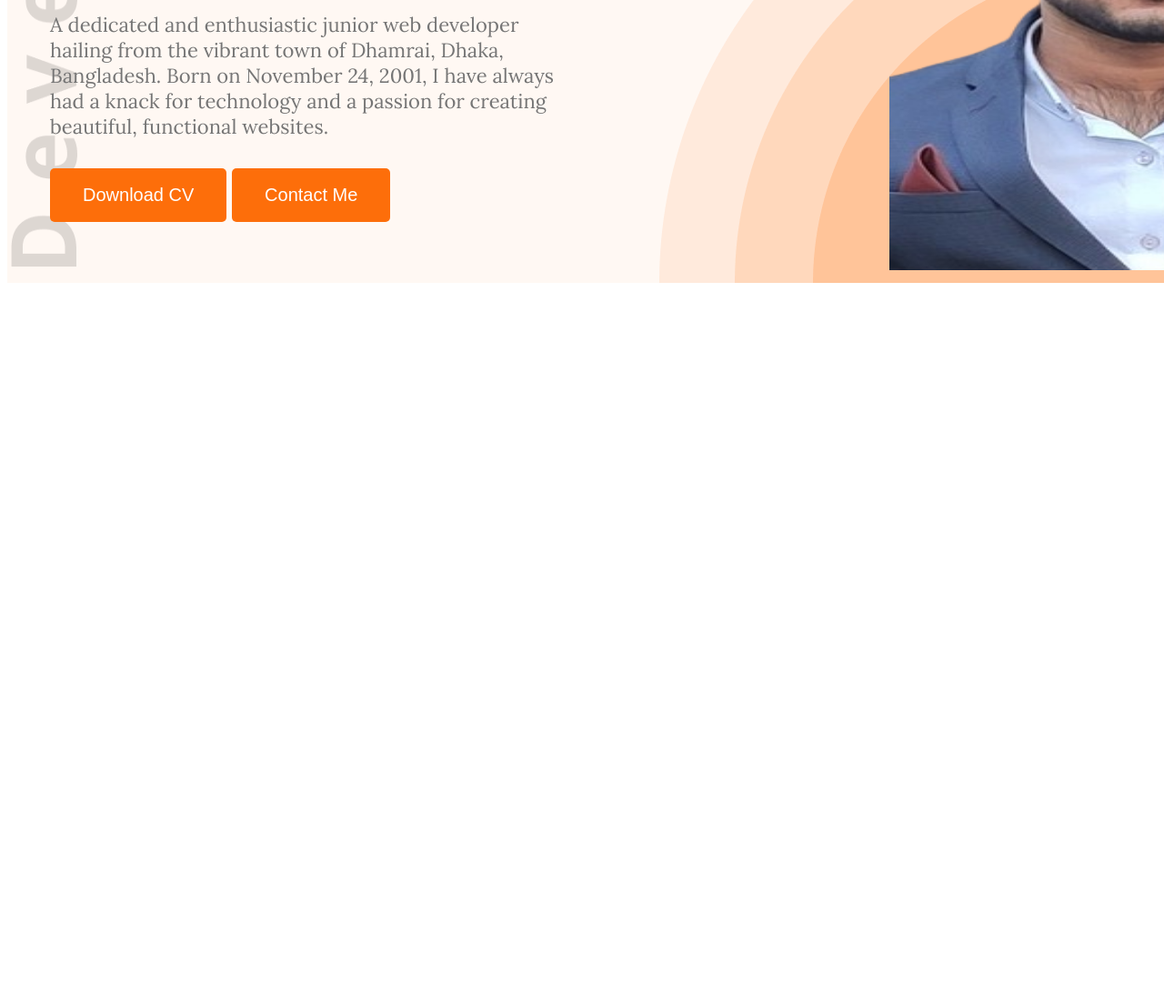
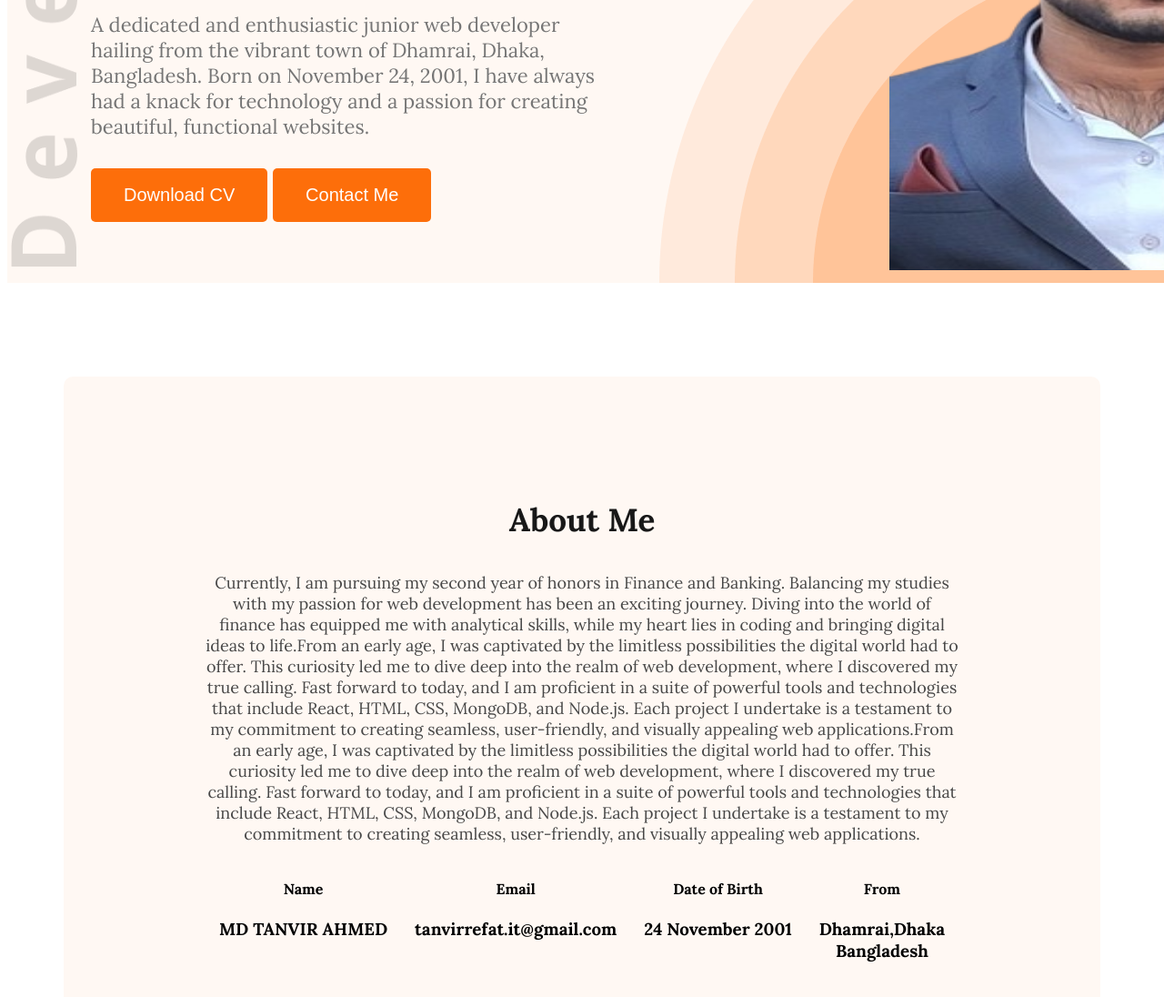
Before and after one commit to tanvirahmed888/tanvir-ahmed, a plain HTML site: page index.html in a window 1280 px wide. Shown: the part 434-1530 px from the top of the page at 91% size. Before the commit the page ends 800 px from the top, so only its background shows below. Drawn offline with Linux system fonts and the light colour scheme.

Commit message:
added about section

```diff
--- a/index.html
+++ b/index.html
@@ -11,7 +11,7 @@
     <link rel="stylesheet" href="styles/style.css">
 </head>
 <body class="lora-normal">
-    <header class="header">
+    <header class="header secendry-bg">
        <nav> <h3 class="nav-title">Tanv<span class="text-primary">i</span>r</h3>
         <ul>
             <li><a class="dark-2" href="https://www.google.com/" target="_blank">Portfolio</a></li>
@@ -33,7 +33,34 @@
             <img class="banner-profile" src="images/tanvir.png" alt="">
         </div>
     </header>
-    <main></main>
+    <main>
+        <section class="about secendry-bg">
+            <h3 class="section-title dark-1">About Me</h3>
+            <p class="section-description dark-2">
+Currently, I am pursuing my second year of honors in Finance and Banking. Balancing my studies with my passion for web development has been an exciting journey. Diving into the world of finance has equipped me with analytical skills, while my heart lies in coding and bringing digital ideas to life.From an early age, I was captivated by the limitless possibilities the digital world had to offer. This curiosity led me to dive deep into the realm of web development, where I discovered my true calling. Fast forward to today, and I am proficient in a suite of powerful tools and technologies that include React, HTML, CSS, MongoDB, and Node.js. Each project I undertake is a testament to my commitment to creating seamless, user-friendly, and visually appealing web applications.From an early age, I was captivated by the limitless possibilities the digital world had to offer. This curiosity led me to dive deep into the realm of web development, where I discovered my true calling. Fast forward to today, and I am proficient in a suite of powerful tools and technologies that include React, HTML, CSS, MongoDB, and Node.js. Each project I undertake is a testament to my commitment to creating seamless, user-friendly, and visually appealing web applications.
+
+            </p>
+            <div class="about-items">
+                <div class="about-item">
+                    <h4 class="item">Name</h4>
+                    <h3 class="item-description">MD TANVIR AHMED</h3>
+                </div>
+                <div class="about-item">
+                    <h4 class="item">Email</h4>
+                    <h3 class="item-description">tanvirrefat.it@gmail.com</h3>
+                </div>
+                <div class="about-item">
+                    <h4 class="item">Date of Birth</h4>
+                    <h3 class="item-description">24 November 2001</h3>
+                </div>
+                <div class="about-item">
+                    <h4 class="item">From</h4>
+                    <h3 class="item-description">Dhamrai,Dhaka <br> Bangladesh</h3>
+                </div>
+            </div>
+
+        </section>
+    </main>
     <footer></footer>
 </body>
 </html>
--- a/styles/style.css
+++ b/styles/style.css
@@ -5,8 +5,20 @@
   }
 /* shared-style */
 
+.secendry-bg{
+    background-color: rgb(255, 248, 243);
+}
+
 .text-primary{
     color: rgb(253, 110, 10);
+}
+.section-title{
+    font-size: 35px;
+    font-weight: bold;
+}
+.section-description{
+    font-size: 18px;
+
 }
 .btn-primary{
     color: white;
@@ -20,7 +32,7 @@
     color: white;
 }
 .dark-1{
-    columns: rgb(24, 24, 24);
+    color: rgb(24, 24, 24);
 }
 .dark-2{
     color: rgb(71, 71, 71);
@@ -35,7 +47,6 @@
     background-image: url(../images/developer.png), url(../images/header_bg.png);
     background-repeat: no-repeat;
     background-position: top left, bottom right;
-    background-color: rgb(255, 248, 243);
 }
 
 
@@ -45,8 +56,8 @@ nav{
     display: flex;
     align-items: center;
     justify-content: space-between;
-    margin-left: 20px ;
-    margin-right: 20px;
+    margin-left: 75px ;
+    margin-right: 40px;
 }
 .nav-title{
     font-weight: bolder;
@@ -76,7 +87,7 @@ nav ul a{
     height: 356px;
 }
 .banner-containt{
-margin : 50px 0 50px 30px;
+margin : 50px 0 50px 75px;
 padding: 17px;
 width: 585px;
 height: 356px;
@@ -145,3 +156,21 @@ display: inline;
     margin-bottom: 20px;
 }
 }
+
+/* main styles */
+
+main{
+    max-width: 1140px;
+    margin: 0 auto;
+}
+
+.about{
+    border-radius: 10px;
+    margin-top: 103px;
+    padding: 100px 156px;
+    text-align: center;
+}
+.about-items{
+    display: flex;
+    justify-content: space-around;
+}
```
